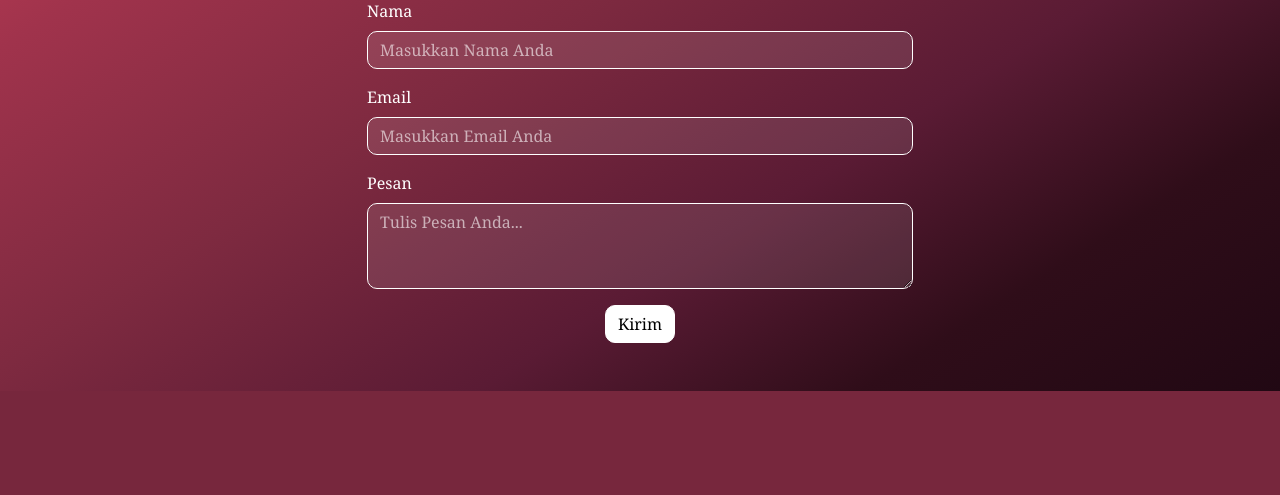
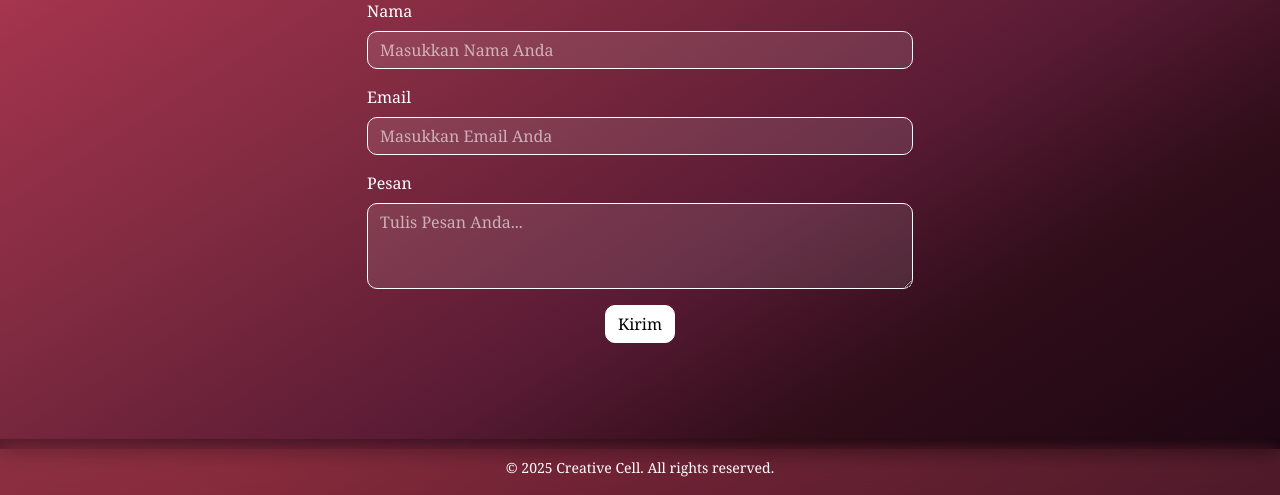
Before and after one commit to proyek1bersama/Proyek1, a CodeIgniter 4 app: the page made by app/Views/home.php in a window 1280 px wide. Shown: the part 1951-2446 px from the top of the page. Before the commit the page ends 2342 px from the top, so only its background shows below. Run offline with PHP 8.4 and a stand-in for CodeIgniter, Linux system fonts and the light colour scheme; the template is opened without the code that fills it, so the values that code supplies are empty; some libraries are stand-ins or nearby versions.

Commit message:
coba lagi

```diff
--- a/app/Views/home.php
+++ b/app/Views/home.php
@@ -580,6 +580,10 @@
       </div>
     </section>
 
+<!-- footer -->
+  <footer class="text-center py-3 mt-5 shadow-sm">
+    <small>&copy; 2025 Creative Cell. All rights reserved.</small>
+  </footer>
 
     <script>
   document.addEventListener("DOMContentLoaded", function () {
```
